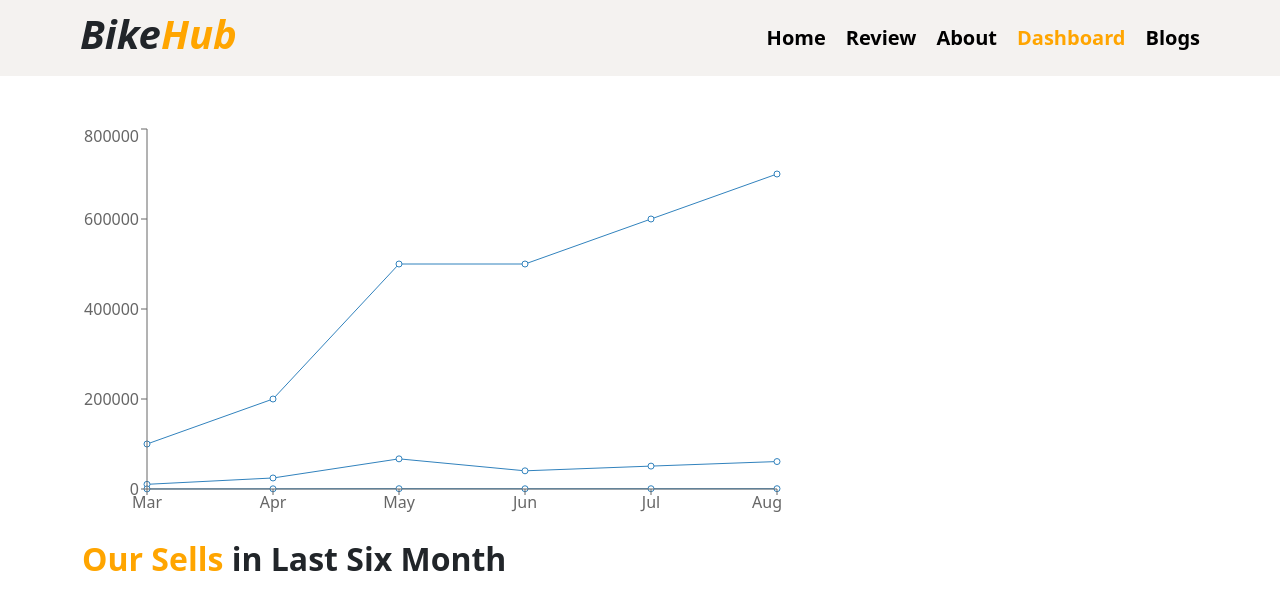
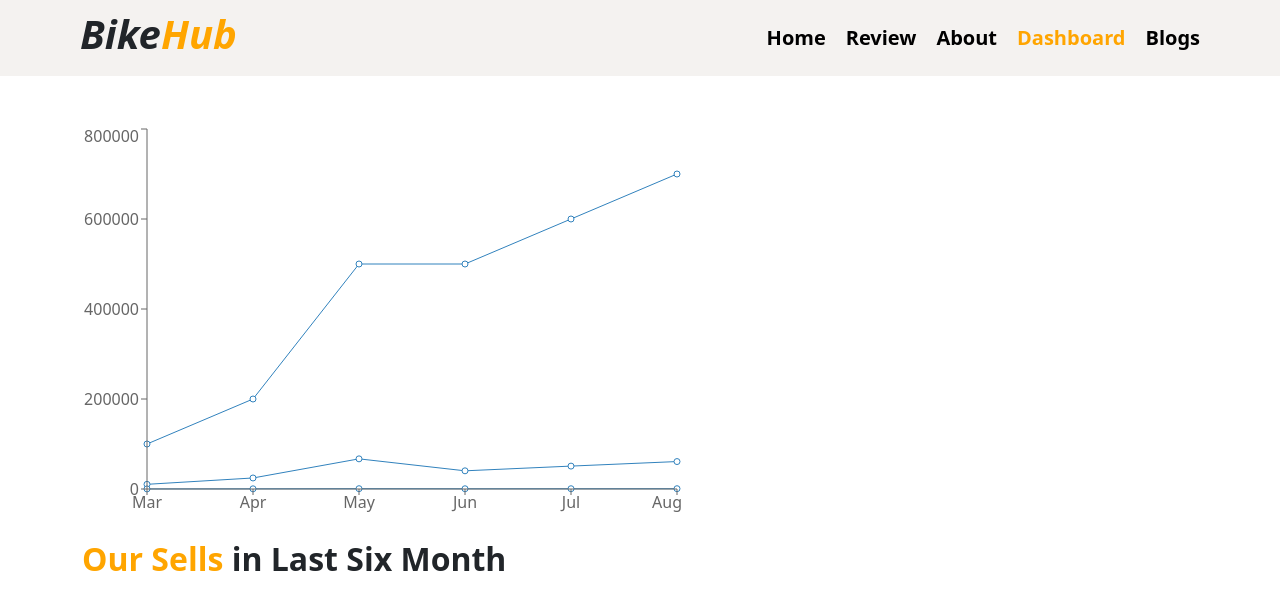
Before and after one commit to azmi0323/ladakh-trio-bike-rent-project, a React (Create React App) app: page /dashBoard in a window 1280 px wide. Shown: the top 610 px of the page. Built offline with nearby package versions, Linux system fonts and the light colour scheme.

Commit message:
commit after button edit

```diff
--- a/src/Components/Dashboard/Dashboard.js
+++ b/src/Components/Dashboard/Dashboard.js
@@ -1,5 +1,6 @@
 import React, { useEffect, useState } from "react";
 import { Line, LineChart, Tooltip, XAxis, YAxis } from "recharts";
+
 import "./Dashboard.css";
 const Dashboard = () => {
   const [cart, setChart] = useState([]);
@@ -11,7 +12,7 @@ const Dashboard = () => {
   return(
         <div className="container mt-5">
             <div>
-            <LineChart width={700} height={400} data={cart}>
+            <LineChart width={600} height={400} data={cart}>
                 <Line dataKey={'investment'}></Line>
                 <Line dataKey={'revenue'}></Line>
                 <Line dataKey={'sell'}></Line>
--- a/src/Components/Home/Home.js
+++ b/src/Components/Home/Home.js
@@ -10,6 +10,7 @@ const Home = () => {
             <div className='col-lg-7 col-md-7'>
                 <h1 className='fw-bold'>Get Your <span className='orange'>Favorite Bike </span><br></br>On Ladakh Trip</h1>
                 <h5 className='mt-3'>Stopover in azure lakes, courageous terrains, peaceable outback, and nearly altogether places your coronary heart forever wished to wander around; just about to those locations of Leh Ladakh Road Trip, you've got perpetually thought-about in films and wallpapers! you're attending to ditch your years of everyday ho-hum hobbies for those wizard days of the trip on a number of the most effective chain Roads.</h5>
+                <button className='my-4 btn btn-danger fw-bold'>Learn More About Us</button>
             </div>
         </div>
     );
```
Also changed, not shown: src/Components/Rechart/Rechart.js (deleted, +0 -12 lines), src/Components/Rechart/Rechart.css (deleted).
